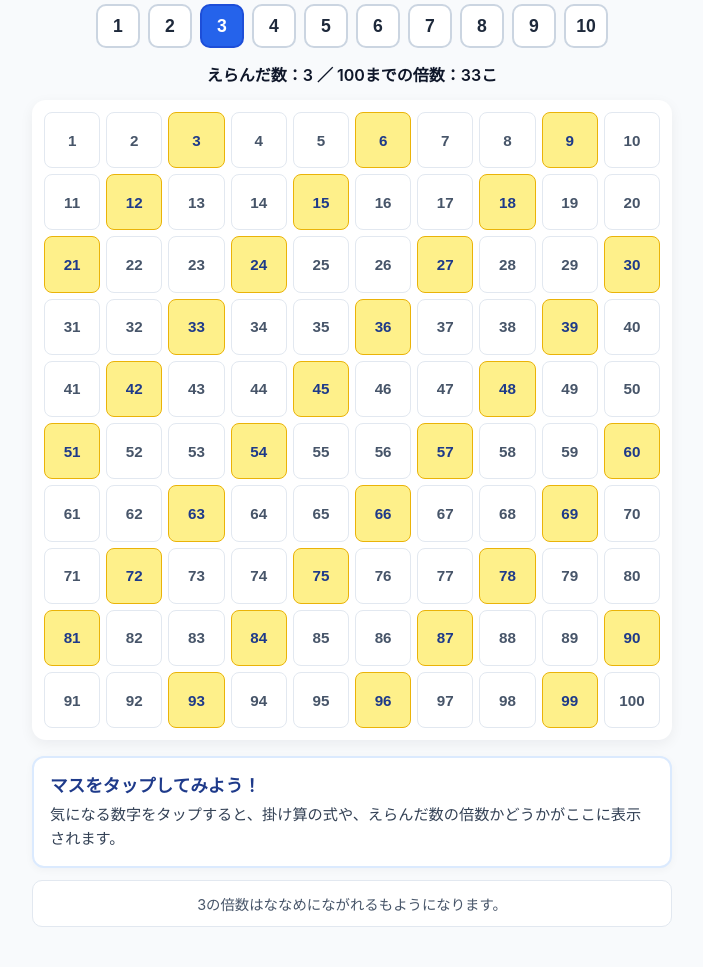
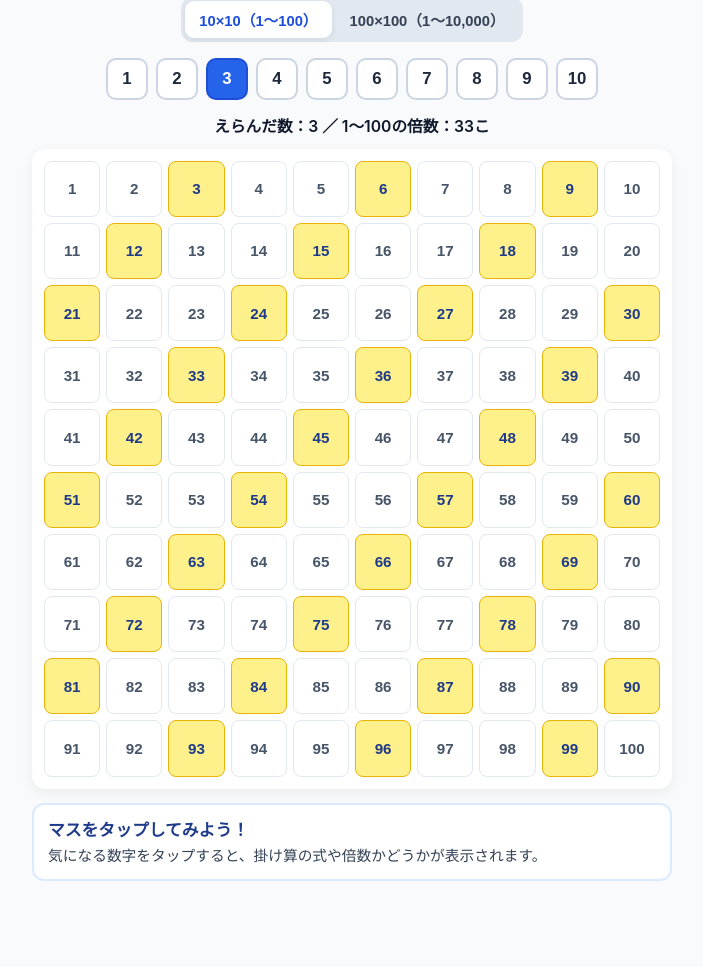
Before and after one commit to ritogen-biz/hundred-grid, a plain HTML site: page index.html in a window 1280 px wide. Shown: the part 87-1054 px from the top of the page, without its empty margins (288-991 px from the left). After the commit the page ends 1008 px from the top, so only its background shows below. Drawn offline with Linux system fonts and the light colour scheme.

Commit message:
Update index.html

```diff
--- a/index.html
+++ b/index.html
@@ -3,12 +3,12 @@
 <head>
   <meta charset="UTF-8" />
   <meta name="viewport" content="width=device-width, initial-scale=1.0" />
-  <title>100マス 倍数もようメーカー</title>
+  <title>倍数もようメーカー（10×10 / 100×100）</title>
   <style>
     body {
       font-family: -apple-system, BlinkMacSystemFont, "Hiragino Sans", "Meiryo", sans-serif;
       margin: 0;
-      padding: 24px 16px 40px;
+      padding: 20px 14px 40px;
       background: #f8fafc;
       color: #0f172a;
       text-align: center;
@@ -18,8 +18,31 @@
       margin: 0 auto;
     }
     h1 {
-      font-size: 1.5rem;
+      font-size: 1.45rem;
+      margin-bottom: 14px;
+    }
+    .tabs {
+      display: inline-flex;
+      background: #e2e8f0;
+      padding: 4px;
+      border-radius: 12px;
+      gap: 4px;
       margin-bottom: 16px;
+    }
+    .tab-btn {
+      padding: 8px 14px;
+      font-size: 0.92rem;
+      font-weight: 700;
+      border: none;
+      border-radius: 9px;
+      background: transparent;
+      color: #334155;
+      cursor: pointer;
+    }
+    .tab-btn.active {
+      background: #ffffff;
+      color: #1d4ed8;
+      box-shadow: 0 2px 6px rgba(15, 23, 42, 0.08);
     }
     .controls {
       display: flex;
@@ -29,16 +52,15 @@
       margin-bottom: 14px;
     }
     .coef-btn {
-      width: 44px;
-      height: 44px;
-      font-size: 1.1rem;
+      width: 42px;
+      height: 42px;
+      font-size: 1.05rem;
       font-weight: bold;
       border: 2px solid #cbd5e1;
       border-radius: 10px;
       background: #ffffff;
       color: #1e293b;
       cursor: pointer;
-      transition: all 0.15s ease;
     }
     .coef-btn.active {
       background: #2563eb;
@@ -46,11 +68,17 @@
       color: #ffffff;
     }
     .status {
-      margin-bottom: 14px;
-      font-size: 1rem;
+      margin-bottom: 12px;
+      font-size: 0.98rem;
       font-weight: 600;
     }
-    .grid {
+    .panel {
+      display: none;
+    }
+    .panel.active {
+      display: block;
+    }
+    .grid-10 {
       display: grid;
       grid-template-columns: repeat(10, 1fr);
       gap: 6px;
@@ -59,7 +87,7 @@
       border-radius: 14px;
       box-shadow: 0 4px 14px rgba(15, 23, 42, 0.06);
     }
-    .cell {
+    .cell-10 {
       aspect-ratio: 1 / 1;
       display: flex;
       align-items: center;
@@ -71,104 +99,126 @@
       background: #ffffff;
       color: #475569;
       cursor: pointer;
-      user-select: none;
-      -webkit-tap-highlight-color: transparent;
-      transition: transform 0.12s ease, background-color 0.15s ease, box-shadow 0.15s ease;
     }
-    .cell:hover {
-      border-color: #94a3b8;
-    }
-    .cell.multiple {
+    .cell-10.multiple {
       background: #fef08a;
       border-color: #eab308;
       color: #1e3a8a;
       font-weight: 800;
     }
-    .cell.selected {
+    .cell-10.selected {
       outline: 3px solid #2563eb;
       outline-offset: 1px;
-      transform: scale(1.06);
-      z-index: 2;
-      box-shadow: 0 4px 10px rgba(37, 99, 235, 0.25);
     }
     .detail-card {
-      margin-top: 16px;
+      margin-top: 14px;
       background: #ffffff;
       border: 2px solid #dbeafe;
       border-radius: 12px;
-      padding: 14px 16px;
+      padding: 12px 14px;
       text-align: left;
-      box-shadow: 0 2px 8px rgba(15, 23, 42, 0.04);
     }
     .detail-card.is-multiple {
       background: #fefce8;
       border-color: #facc15;
     }
     .detail-title {
-      font-size: 1.1rem;
+      font-size: 1.05rem;
       font-weight: 800;
-      margin-bottom: 6px;
+      margin-bottom: 4px;
       color: #1e3a8a;
     }
     .detail-body {
-      font-size: 0.95rem;
-      line-height: 1.6;
+      font-size: 0.92rem;
+      line-height: 1.55;
       color: #334155;
     }
-    .hint {
-      margin-top: 12px;
+    .canvas-wrap {
+      background: #ffffff;
+      padding: 12px;
+      border-radius: 14px;
+      box-shadow: 0 4px 14px rgba(15, 23, 42, 0.06);
+    }
+    canvas#patternCanvas {
+      width: 100%;
+      max-width: 500px;
+      aspect-ratio: 1 / 1;
+      display: block;
+      margin: 0 auto;
+      border: 1px solid #cbd5e1;
+      border-radius: 6px;
+      touch-action: manipulation;
+    }
+    .canvas-info {
+      margin-top: 10px;
       font-size: 0.9rem;
-      color: #475569;
-      background: #ffffff;
-      padding: 12px 16px;
-      border-radius: 10px;
-      border: 1px solid #e2e8f0;
+      color: #334155;
+      line-height: 1.5;
     }
   </style>
 </head>
 <body>
   <div class="container">
-    <h1>100マス 倍数もようメーカー</h1>
+    <h1>倍数もようメーカー</h1>
+
+    <div class="tabs" role="tablist">
+      <button type="button" class="tab-btn active" data-tab="grid10">10×10（1〜100）</button>
+      <button type="button" class="tab-btn" data-tab="grid100">100×100（1〜10,000）</button>
+    </div>
+
     <div class="controls" id="coefButtons" aria-label="係数の選択"></div>
     <div class="status" id="statusText"></div>
-    <div class="grid" id="grid100" aria-label="1から100までの10×10マス"></div>
 
-    <div class="detail-card" id="detailCard">
-      <div class="detail-title" id="detailTitle">マスをタップしてみよう！</div>
-      <div class="detail-body" id="detailBody">
-        気になる数字をタップすると、掛け算の式や、えらんだ数の倍数かどうかがここに表示されます。
+    <!-- タブ1: 10x10 -->
+    <div class="panel active" id="panel-grid10">
+      <div class="grid-10" id="grid10"></div>
+      <div class="detail-card" id="detailCard">
+        <div class="detail-title" id="detailTitle">マスをタップしてみよう！</div>
+        <div class="detail-body" id="detailBody">
+          気になる数字をタップすると、掛け算の式や倍数かどうかが表示されます。
+        </div>
       </div>
     </div>
 
-    <div class="hint" id="hintText"></div>
+    <!-- タブ2: 100x100 -->
+    <div class="panel" id="panel-grid100">
+      <div class="canvas-wrap">
+        <canvas id="patternCanvas" width="500" height="500"></canvas>
+        <div class="canvas-info" id="canvasInfo">
+          左上から右へ 1, 2, 3… と 10,000 までならんでいます（数字は省略して模様を表示）。タップするとその場所の番号と式が出ます。
+        </div>
+      </div>
+    </div>
   </div>
 
   <script>
-    const hints = {
-      1: "1の倍数はぜんぶ（100こ）！すべてのマスが光ります。",
-      2: "2の倍数はたての列が1列おきにならぶ、しましまもようです。",
-      3: "3の倍数はななめにながれるもようになります。",
-      4: "4の倍数は2の倍数よりとびとびになり、ななめやたての規則が見えてきます。",
-      5: "5の倍数は一の位が「5」と「0」のたて2列にそろいます！",
-      6: "6の倍数は2の倍数でもあり、3の倍数でもある数です。",
-      7: "7の倍数はななめにずれていく、ちょっとめずらしいもようです。",
-      8: "8の倍数は100までに12こあります。8×8＝64、8×9＝72などを探してみよう！",
-      9: "9の倍数は一の位が1ずつへり、十の位が1ずつふえる規則があります（9, 18, 27…）。",
-      10: "10の倍数は一番みぎのたて1列にまっすぐならびます！"
-    };
-
     let currentCoef = 3;
-    let selectedNumber = null;
+    let currentTab = "grid10";
+    let selectedNumber10 = null;
+    let selectedNumber100 = null;
 
     const coefButtonsEl = document.getElementById("coefButtons");
-    const gridEl = document.getElementById("grid100");
     const statusEl = document.getElementById("statusText");
+    const grid10El = document.getElementById("grid10");
     const detailCardEl = document.getElementById("detailCard");
     const detailTitleEl = document.getElementById("detailTitle");
     const detailBodyEl = document.getElementById("detailBody");
-    const hintEl = document.getElementById("hintText");
+    const canvas = document.getElementById("patternCanvas");
+    const ctx = canvas.getContext("2d");
+    const canvasInfoEl = document.getElementById("canvasInfo");
 
-    function buildControls() {
+    document.querySelectorAll(".tab-btn").forEach((btn) => {
+      btn.addEventListener("click", () => {
+        currentTab = btn.dataset.tab;
+        document.querySelectorAll(".tab-btn").forEach((b) => b.classList.remove("active"));
+        document.querySelectorAll(".panel").forEach((p) => p.classList.remove("active"));
+        btn.classList.add("active");
+        document.getElementById(`panel-${currentTab}`).classList.add("active");
+        updateAll();
+      });
+    });
+
+    function buildCoefButtons() {
       for (let i = 1; i <= 10; i++) {
         const btn = document.createElement("button");
         btn.type = "button";
@@ -176,93 +226,129 @@
         btn.textContent = i;
         btn.addEventListener("click", () => {
           currentCoef = i;
-          updateActiveButton();
-          renderGrid();
-          renderDetail();
+          updateAll();
         });
         coefButtonsEl.appendChild(btn);
       }
     }
 
-    function updateActiveButton() {
-      const buttons = coefButtonsEl.querySelectorAll(".coef-btn");
-      buttons.forEach((btn, idx) => {
+    function updateCoefButtons() {
+      coefButtonsEl.querySelectorAll(".coef-btn").forEach((btn, idx) => {
         btn.classList.toggle("active", idx + 1 === currentCoef);
       });
     }
 
-    function renderGrid() {
-      gridEl.innerHTML = "";
+    function renderGrid10() {
+      grid10El.innerHTML = "";
       let count = 0;
 
       for (let n = 1; n <= 100; n++) {
-        const isMultiple = n % currentCoef === 0;
-        if (isMultiple) count++;
+        const isMult = n % currentCoef === 0;
+        if (isMult) count++;
 
         const cell = document.createElement("button");
         cell.type = "button";
-        cell.className = "cell"
-          + (isMultiple ? " multiple" : "")
-          + (selectedNumber === n ? " selected" : "");
+        cell.className = "cell-10"
+          + (isMult ? " multiple" : "")
+          + (selectedNumber10 === n ? " selected" : "");
         cell.textContent = n;
-        cell.setAttribute("aria-label", `${n}のマス`);
-
         cell.addEventListener("click", () => {
-          selectedNumber = n;
-          renderGrid();
-          renderDetail();
+          selectedNumber10 = n;
+          renderGrid10();
+          renderDetail10();
         });
-
-        gridEl.appendChild(cell);
+        grid10El.appendChild(cell);
       }
 
-      statusEl.textContent = `えらんだ数：${currentCoef} ／ 100までの倍数：${count}こ`;
-      hintEl.textContent = hints[currentCoef] || "";
+      if (currentTab === "grid10") {
+        statusEl.textContent = `えらんだ数：${currentCoef} ／ 1〜100の倍数：${count}こ`;
+      }
     }
 
-    function renderDetail() {
-      if (selectedNumber === null) {
+    function renderDetail10() {
+      if (selectedNumber10 === null) {
         detailCardEl.className = "detail-card";
         detailTitleEl.textContent = "マスをタップしてみよう！";
-        detailBodyEl.textContent =
-          "気になる数字をタップすると、掛け算の式や、えらんだ数の倍数かどうかがここに表示されます。";
+        detailBodyEl.textContent = "気になる数字をタップすると、掛け算の式や倍数かどうかが表示されます。";
         return;
       }
-
-      const n = selectedNumber;
-      const remainder = n % currentCoef;
-      const quotient = Math.floor(n / currentCoef);
-
-      if (remainder === 0) {
+      const n = selectedNumber10;
+      const rem = n % currentCoef;
+      const quo = Math.floor(n / currentCoef);
+      if (rem === 0) {
         detailCardEl.className = "detail-card is-multiple";
         detailTitleEl.textContent = `「${n}」は ${currentCoef} の倍数です！`;
-
-        const kukuNote = quotient <= 9
-          ? `（九九の「${currentCoef}の段」の ${quotient} 番目）`
-          : `（九九をこえた ${quotient} こぶん）`;
-
-        detailBodyEl.innerHTML =
-          `<strong>${currentCoef} × ${quotient} ＝ ${n}</strong> ${kukuNote}<br>` +
-          `${currentCoef} が ${quotient} こあつまると、ちょうど ${n} になります。`;
+        detailBodyEl.innerHTML = `<strong>${currentCoef} × ${quo} ＝ ${n}</strong>（${currentCoef} が ${quo} こぶん）`;
       } else {
         detailCardEl.className = "detail-card";
         detailTitleEl.textContent = `「${n}」は ${currentCoef} の倍数ではありません`;
-
-        const nearestLower = quotient * currentCoef;
-        const nearestUpper = (quotient + 1) * currentCoef;
-        const upperText = nearestUpper <= 100
-          ? `次の ${currentCoef} の倍数は <strong>${nearestUpper}</strong>（${currentCoef} × ${quotient + 1}）です。`
-          : `100より大きい次の倍数は ${nearestUpper} です。`;
-
-        detailBodyEl.innerHTML =
-          `${currentCoef} でわると <strong>${quotient} あまり ${remainder}</strong> になります。<br>` +
-          `ちかい倍数は ${nearestLower}（${currentCoef} × ${quotient}）で、${upperText}`;
+        detailBodyEl.innerHTML = `${currentCoef} でわると <strong>${quo} あまり ${rem}</strong> になります。`;
       }
     }
 
-    buildControls();
-    renderGrid();
-    renderDetail();
+    function renderCanvas100() {
+      const size = 100;
+      const cellSize = canvas.width / size; // 5px
+      let count = 0;
+
+      ctx.clearRect(0, 0, canvas.width, canvas.height);
+
+      for (let row = 0; row < size; row++) {
+        for (let col = 0; col < size; col++) {
+          const n = row * size + col + 1;
+          const isMult = n % currentCoef === 0;
+          if (isMult) count++;
+
+          ctx.fillStyle = isMult ? "#facc15" : "#ffffff";
+          ctx.fillRect(col * cellSize, row * cellSize, cellSize, cellSize);
+        }
+      }
+
+      if (selectedNumber100 !== null) {
+        const idx = selectedNumber100 - 1;
+        const r = Math.floor(idx / size);
+        const c = idx % size;
+        ctx.strokeStyle = "#2563eb";
+        ctx.lineWidth = 2;
+        ctx.strokeRect(c * cellSize + 0.5, r * cellSize + 0.5, cellSize - 1, cellSize - 1);
+      }
+
+      if (currentTab === "grid100") {
+        statusEl.textContent = `えらんだ数：${currentCoef} ／ 1〜10,000の倍数：${count}こ`;
+      }
+    }
+
+    canvas.addEventListener("click", (e) => {
+      const rect = canvas.getBoundingClientRect();
+      const scaleX = canvas.width / rect.width;
+      const scaleY = canvas.height / rect.height;
+      const x = (e.clientX - rect.left) * scaleX;
+      const y = (e.clientY - rect.top) * scaleY;
+
+      const col = Math.min(99, Math.max(0, Math.floor(x / (canvas.width / 100))));
+      const row = Math.min(99, Math.max(0, Math.floor(y / (canvas.height / 100))));
+      const n = row * 100 + col + 1;
+      selectedNumber100 = n;
+
+      const quo = Math.floor(n / currentCoef);
+      const rem = n % currentCoef;
+      if (rem === 0) {
+        canvasInfoEl.innerHTML = `タップした場所：<strong>${n}</strong>（${row + 1}行目・${col + 1}列目） → <strong>${currentCoef} の倍数</strong>（${currentCoef} × ${quo} ＝ ${n}）`;
+      } else {
+        canvasInfoEl.innerHTML = `タップした場所：<strong>${n}</strong>（${row + 1}行目・${col + 1}列目） → ${currentCoef} でわると <strong>${quo} あまり ${rem}</strong>`;
+      }
+      renderCanvas100();
+    });
+
+    function updateAll() {
+      updateCoefButtons();
+      renderGrid10();
+      renderDetail10();
+      renderCanvas100();
+    }
+
+    buildCoefButtons();
+    updateAll();
   </script>
 </body>
 </html>
```
